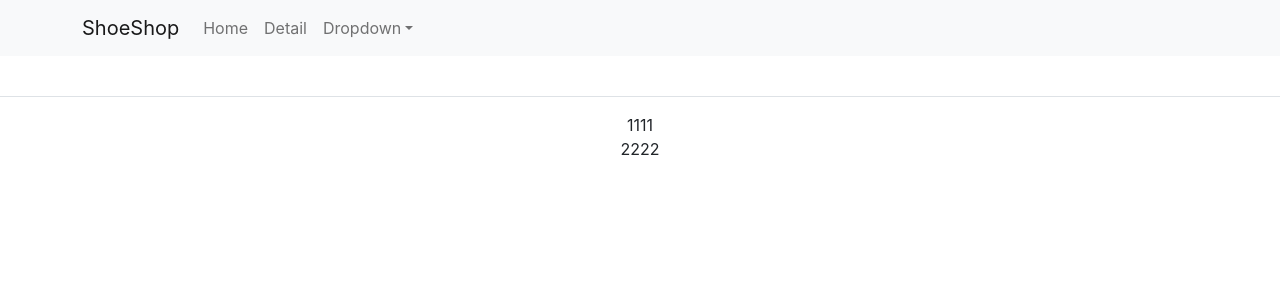
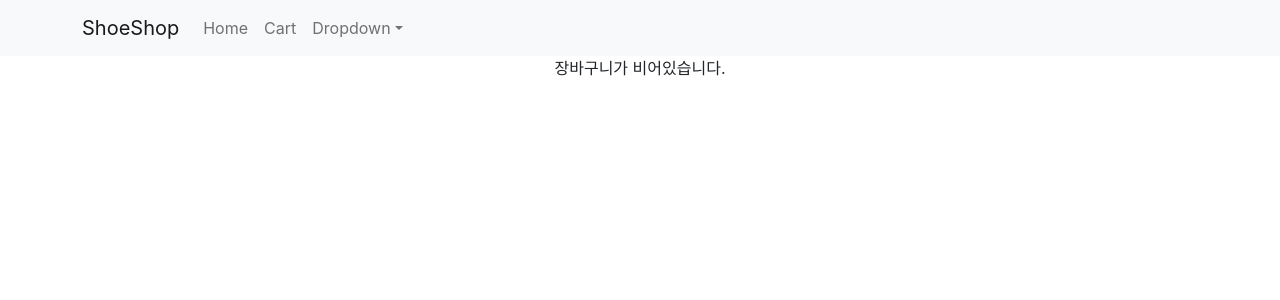
Before and after one commit to Esoolgnah/CodingApple_Shopping_Mall, a React (Create React App) app: page /cart in a window 1280 px wide. Shown: the top 300 px of the page. Built offline with nearby package versions, Linux system fonts and the light colour scheme.

Commit message:
29강 완료

```diff
--- a/src/App.js
+++ b/src/App.js
@@ -28,8 +28,8 @@ function App() {
               <Nav.Link as={Link} to='/'>
                 Home
               </Nav.Link>
-              <Nav.Link as={Link} to='/detail'>
-                Detail
+              <Nav.Link as={Link} to='/cart'>
+                Cart
               </Nav.Link>
               <NavDropdown title='Dropdown' id='basic-nav-dropdown'>
                 <NavDropdown.Item href='#action/3.1'>Action</NavDropdown.Item>
@@ -126,7 +126,6 @@ function Card(props) {
       <p>
         {props.shoes.content} & {props.shoes.price}
       </p>
-      {재고[props.i]}
     </div>
   );
 }
--- a/src/Cart.js
+++ b/src/Cart.js
@@ -7,10 +7,11 @@ function Cart(props) {
   let history = useHistory();
   let dispatch = useDispatch();
   let state = useSelector(state => state);
-  let style = { color: 'white' };
+  let style = { color: 'black' };
 
   return (
     <div>
+      {state.reducer.length > 0 ? (
         <Table responsive>
           <thead>
             <tr style={style}>
@@ -49,6 +50,9 @@ function Cart(props) {
             })}
           </tbody>
         </Table>
+      ) : (
+        '장바구니가 비어있습니다.'
+      )}
       {props.alert열렸니 ? (
         <div className='my-alert'>
           <p>지금 구매하시면 20% 할인</p>
@@ -61,30 +65,8 @@ function Cart(props) {
           </button>
         </div>
       ) : null}
-      <Parent 이름='존박' 나이='20' />
     </div>
   );
-}
-
-function Parent(props) {
-  return (
-    <div>
-      <Child1 />
-      <Child2 />
-    </div>
-  );
-}
-function Child1() {
-  useEffect(() => {
-    console.log('렌더링됨1');
-  });
-  return <div>1111</div>;
-}
-function Child2() {
-  useEffect(() => {
-    console.log('렌더링됨2');
-  });
-  return <div>2222</div>;
 }
 
 // function state를props화(state) {
--- a/src/Detail.js
+++ b/src/Detail.js
@@ -34,6 +34,18 @@ function Detail(props) {
     return () => {
       clearTimeout(타이머);
     };
+  }, []);
+
+  useEffect(() => {
+    let arr = localStorage.getItem('watched');
+    if (arr === null) arr = [];
+    else arr = JSON.parse(arr);
+
+    arr.push(id);
+    arr = new Set(arr);
+    arr = [...arr];
+
+    localStorage.setItem('watched', JSON.stringify(arr));
   }, []);
 
   return (
@@ -73,7 +85,7 @@ function Detail(props) {
               history.push('/cart');
             }}
           >
-            주문하기
+            장바구니에 담기
           </button>
           &nbsp;
           <button
--- a/src/index.js
+++ b/src/index.js
@@ -19,9 +19,7 @@ function reducer2(state = alert초기값, 액션) {
     return state;
   }
 }
-
 let 초기값 = [];
-
 function reducer(state = 초기값, 액션) {
   if (액션.type === '항목추가') {
     let found = state.findIndex(a => {
@@ -37,12 +35,18 @@ function reducer(state = 초기값, 액션) {
       return copy;
     }
   } else if (액션.type === '수량증가') {
+    let found = state.findIndex(a => {
+      return a.id === 액션.데이터;
+    });
     let copy = [...state];
-    copy[액션.데이터].quan++;
+    copy[found].quan++;
     return copy;
   } else if (액션.type === '수량감소') {
+    let found = state.findIndex(a => {
+      return a.id === 액션.데이터;
+    });
     let copy = [...state];
-    if (copy[액션.데이터].quan >= 1) copy[액션.데이터].quan--;
+    if (copy[found].quan >= 1) copy[found].quan--;
     return copy;
   }
   {
```
Also changed, not shown: 29 other files (tests, documents, lock files or other folders). Lines whose indentation alone changed are shown as unchanged.
